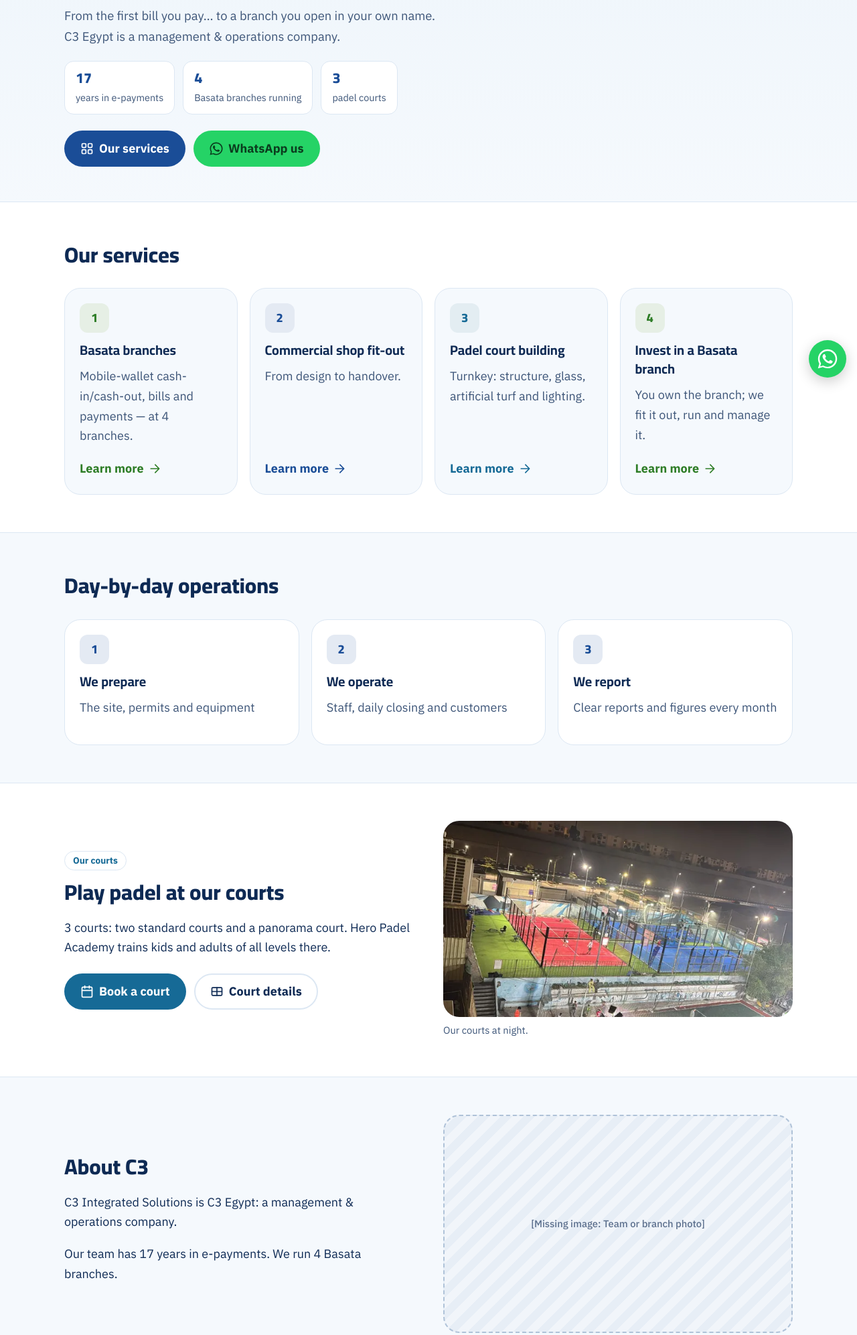
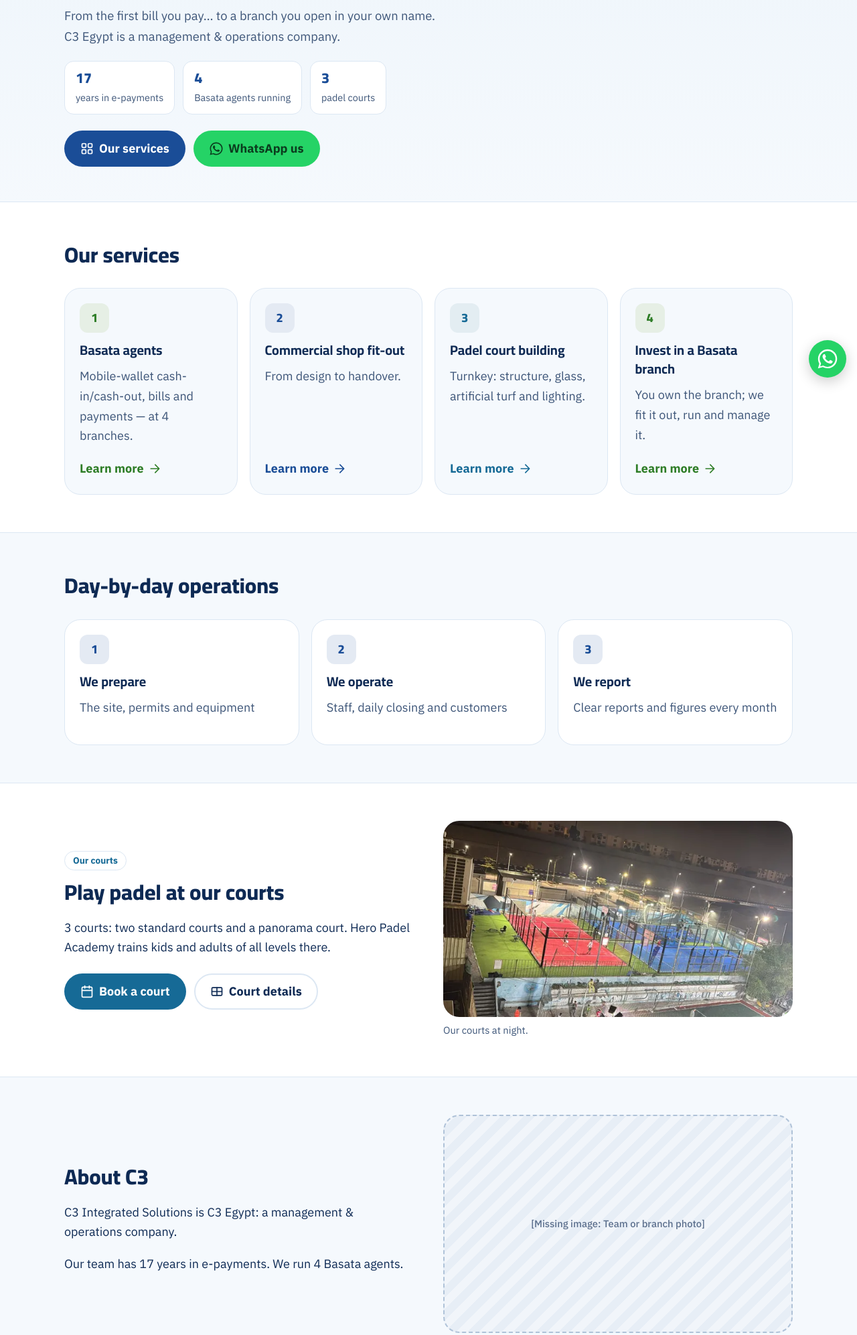
Before and after one commit to nrg1c3/c3-site, a plain HTML site: page site/en/index.html in a window 1280 px wide. Shown: the part 220-2214 px from the top of the page at 67% size. Drawn offline with Linux system fonts and the light colour scheme.

Commit message:
Home page: call them Basata agents instead of branches
Co-Authored-By: Claude Opus 5.5 <noreply@anthropic.com>
Claude-Session: https://claude.ai/code/session_01AzLc5KMy39cYETdrrdq1Um

```diff
--- a/site/en/index.html
+++ b/site/en/index.html
@@ -4,7 +4,7 @@
   <meta charset="utf-8">
   <meta name="viewport" content="width=device-width, initial-scale=1">
   <title>C3 Egypt | Management & Operations</title>
-  <meta name="description" content="C3 Egypt (C3 Integrated Solutions), management & operations: Basata branches, commercial fit-out, turnkey padel courts, and Basata franchise investment.">
+  <meta name="description" content="C3 Egypt (C3 Integrated Solutions), management & operations: Basata agents, commercial fit-out, turnkey padel courts, and Basata franchise investment.">
   <meta name="theme-color" content="#1A4D97">
   <link rel="canonical" href="https://nrg1c3.github.io/c3-site/en/index.html">
   <link rel="alternate" hreflang="ar" href="https://nrg1c3.github.io/c3-site/index.html">
@@ -13,7 +13,7 @@
   <meta property="og:type" content="website">
   <meta property="og:site_name" content="C3 Egypt">
   <meta property="og:title" content="C3 Egypt | Management & Operations">
-  <meta property="og:description" content="C3 Egypt (C3 Integrated Solutions), management & operations: Basata branches, commercial fit-out, turnkey padel courts, and Basata franchise investment.">
+  <meta property="og:description" content="C3 Egypt (C3 Integrated Solutions), management & operations: Basata agents, commercial fit-out, turnkey padel courts, and Basata franchise investment.">
   <meta property="og:locale" content="en_US">
   <meta property="og:url" content="https://nrg1c3.github.io/c3-site/en/index.html">
   <meta property="og:image" content="https://nrg1c3.github.io/c3-site/assets/img/og-image.jpg">
@@ -61,7 +61,7 @@
     <p class="lead">From the first bill you pay… to a branch you open in your own name. C3 Egypt is a management &amp; operations company.</p>
     <div class="stats">
       <div class="stat"><b><bdi dir="ltr">17</bdi></b><span>years in e-payments</span></div>
-      <div class="stat"><b><bdi dir="ltr">4</bdi></b><span>Basata branches running</span></div>
+      <div class="stat"><b><bdi dir="ltr">4</bdi></b><span>Basata agents running</span></div>
       <div class="stat"><b><bdi dir="ltr">3</bdi></b><span>padel courts</span></div>
     </div>
     <div class="hero-actions">
@@ -77,7 +77,7 @@
     <div class="grid grid-4">
       <a class="card card--link accent-basata" href="basata.html">
         <span class="num">1</span>
-        <h3>Basata branches</h3>
+        <h3>Basata agents</h3>
         <p>Mobile-wallet cash-in/cash-out, bills and payments — at 4 branches.</p>
         <span class="more">Learn more <svg class="icon icon-flip" viewBox="0 0 24 24" fill="none" stroke="currentColor" stroke-width="2" stroke-linecap="round" stroke-linejoin="round" aria-hidden="true"><path d="M5 12h14M13 5l7 7-7 7"/></svg></span>
       </a>
@@ -148,7 +148,7 @@
     <div>
       <h2>About C3</h2>
       <p>C3 Integrated Solutions is C3 Egypt: a management &amp; operations company.</p>
-      <p>Our team has 17 years in e-payments. We run 4 Basata branches.</p>
+      <p>Our team has 17 years in e-payments. We run 4 Basata agents.</p>
     </div>
     <div class="img-placeholder " data-todo="Team or branch photo" role="img" aria-label="Missing image: Team or branch photo">[Missing image: Team or branch photo]</div>
   </div>
```
Also changed, not shown: site/index.html (+5 -5 lines).
